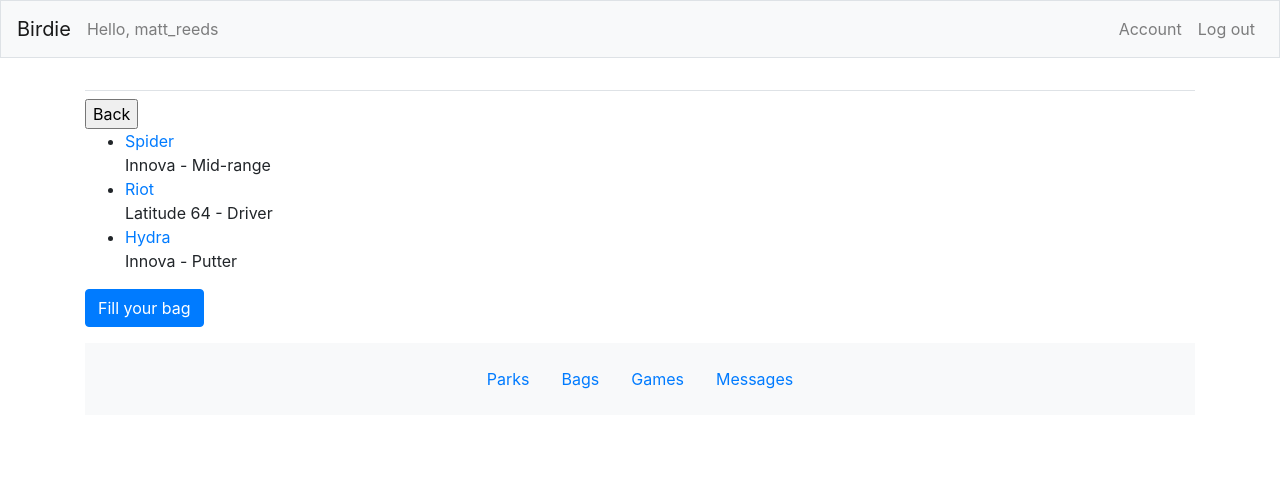
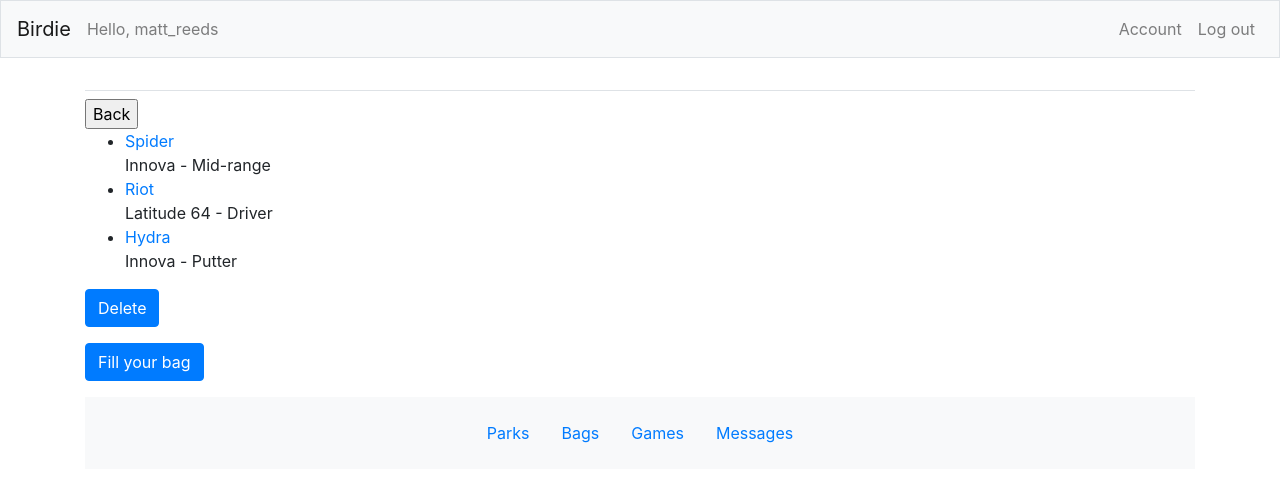
Before and after one commit to MReeds/Birdie-Full-Stack-Django-App, a Django app: page /bags/1/ in a window 1280 px wide. Shown: the top 482 px of the page. Run offline with Django 3.2, Linux system fonts and the light colour scheme; a user stored in the database is signed in; data comes from the database, SQL or seed files in the repository; both versions use the stored data as it was after the commit; some libraries are stand-ins or nearby versions.

Commit message:
created delete for bags

```diff
--- a/BirdieApp/templates/bags/details.html
+++ b/BirdieApp/templates/bags/details.html
@@ -19,6 +19,13 @@
         {% endif %}
     {% endfor %}
     </ul>
+    <form action="{% url 'BirdieApp:bag' bag.bag_id %}" method="POST">
+        {% csrf_token %}
+        <input type="hidden" name="actual_method" value="DELETE">
+        {% buttons %}
+    <button class="btn btn-primary">Delete</button>
+    {% endbuttons %}
+    </form>
 <form action="{% url 'BirdieApp:discs'%}" method="GET">
     {% csrf_token %}
     {% buttons %}
--- a/BirdieApp/views/bags/details.py
+++ b/BirdieApp/views/bags/details.py
@@ -39,6 +39,7 @@ def get_bag(bag_id):
 
         return db_cursor.fetchone()
 
+
 @login_required
 def bag_details(request, bag_id):
     if request.method == 'GET':
@@ -54,3 +55,20 @@ def bag_details(request, bag_id):
         }
 
         return render(request, template, context)
+
+    if request.method == 'POST':
+        form_data = request.POST
+
+        if (
+            "actual_method" in form_data
+            and form_data["actual_method"] == "DELETE"
+        ):
+            with sqlite3.connect(Connection.db_path) as conn:
+                db_cursor = conn.cursor()
+
+                db_cursor.execute("""
+                DELETE FROM BirdieApp_bag
+                WHERE id = ?
+                """, (bag_id,))
+
+            return redirect(reverse('BirdieApp:bags'))
```
Also changed, not shown: db.sqlite3.
